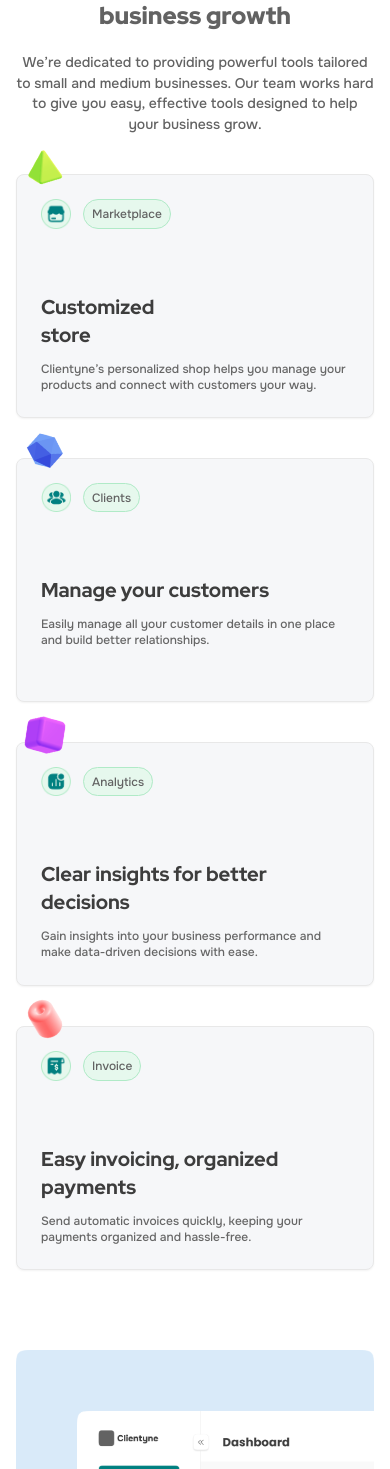
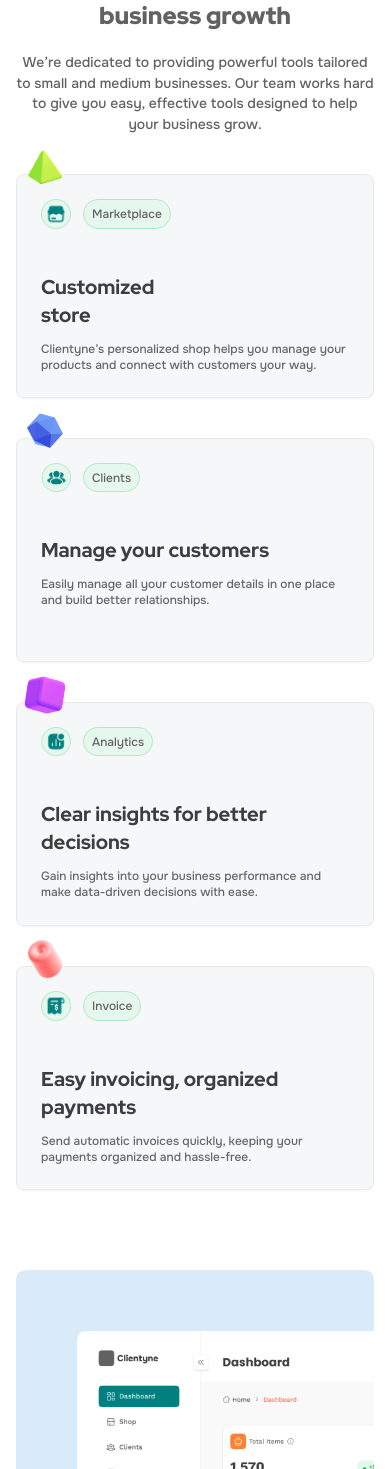
Before and after one commit to AJBrownson/clientyne-landing-page, a Next.js app: page / in a window 390 px wide. Shown: the part 1229-2698 px from the top of the page. Built offline with nearby package versions, Linux system fonts and the light colour scheme.

Commit message:
chore: Add code edits

```diff
--- a/components/HeroCards.tsx
+++ b/components/HeroCards.tsx
@@ -26,7 +26,7 @@ export default function Cards() {
                 </p>
               </div>
           </CardHeader>
-          <CardContent className="mt-10">
+          <CardContent className="mt-5 md:mt-10">
               <div className="text-left">
                 <h1 className="font-redHat text-[#3D3D3D] font-bold text-xl">Customized <br />store</h1>
                 <p className="text-[#666] text-xs font-onest font-medium mt-3">Clientyne’s personalized shop helps you manage your products and connect with customers your way.</p>
@@ -44,7 +44,7 @@ export default function Cards() {
                 </p>
               </div>
           </CardHeader>
-          <CardContent className="mt-10">
+          <CardContent className="mt-5 md:mt-10">
               <div className="text-left">
                 <h1 className="font-redHat text-[#3D3D3D] font-bold text-xl">Manage your customers</h1>
                 <p className="text-[#666] text-xs font-onest font-medium mt-3">Easily manage all your customer details in one place and build better relationships.</p>
@@ -62,7 +62,7 @@ export default function Cards() {
                 </p>
               </div>
           </CardHeader>
-          <CardContent className="mt-10">
+          <CardContent className="mt-5 md:mt-10">
               <div className="text-left">
                 <h1 className="font-redHat text-[#3D3D3D] font-bold text-xl">Clear insights for better decisions</h1>
                 <p className="text-[#666] text-xs font-onest font-medium mt-3">Gain insights into your business performance and make data-driven decisions with ease.</p>
@@ -80,7 +80,7 @@ export default function Cards() {
                 </p>
               </div>
           </CardHeader>
-          <CardContent className="mt-10">
+          <CardContent className="mt-5 md:mt-10">
               <div className="text-left">
                 <h1 className="font-redHat text-[#3D3D3D] font-bold text-xl">Easy invoicing, organized payments</h1>
                 <p className="text-[#666] text-xs font-onest font-medium mt-3">Send automatic invoices quickly, keeping your payments organized and hassle-free.</p>
```
